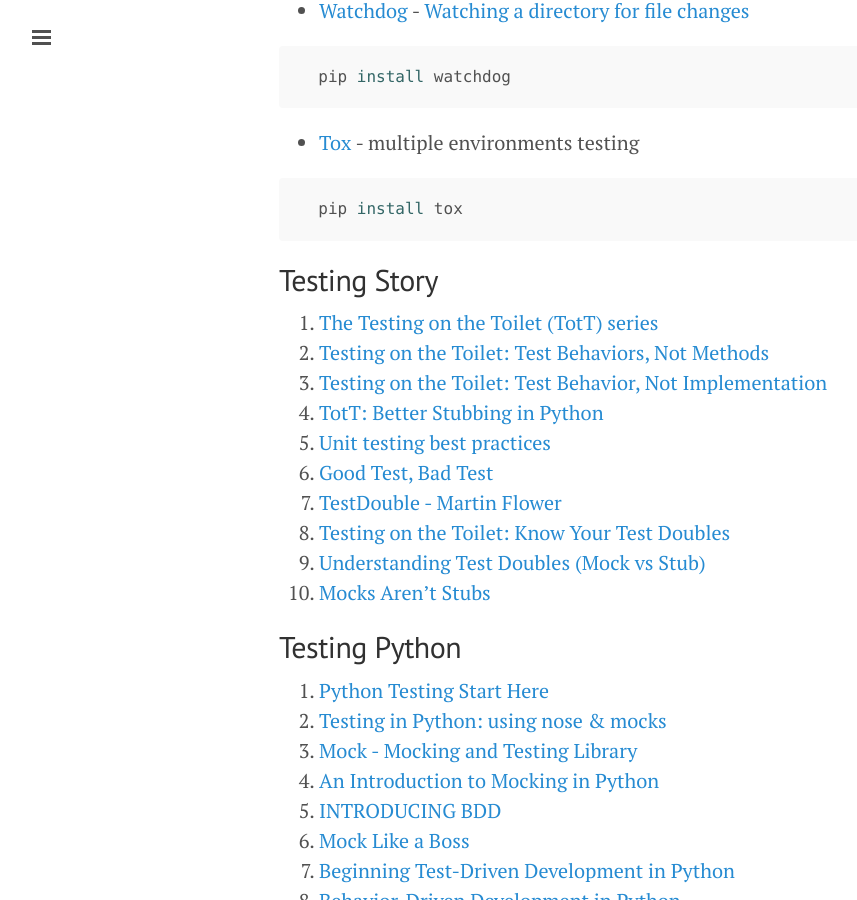
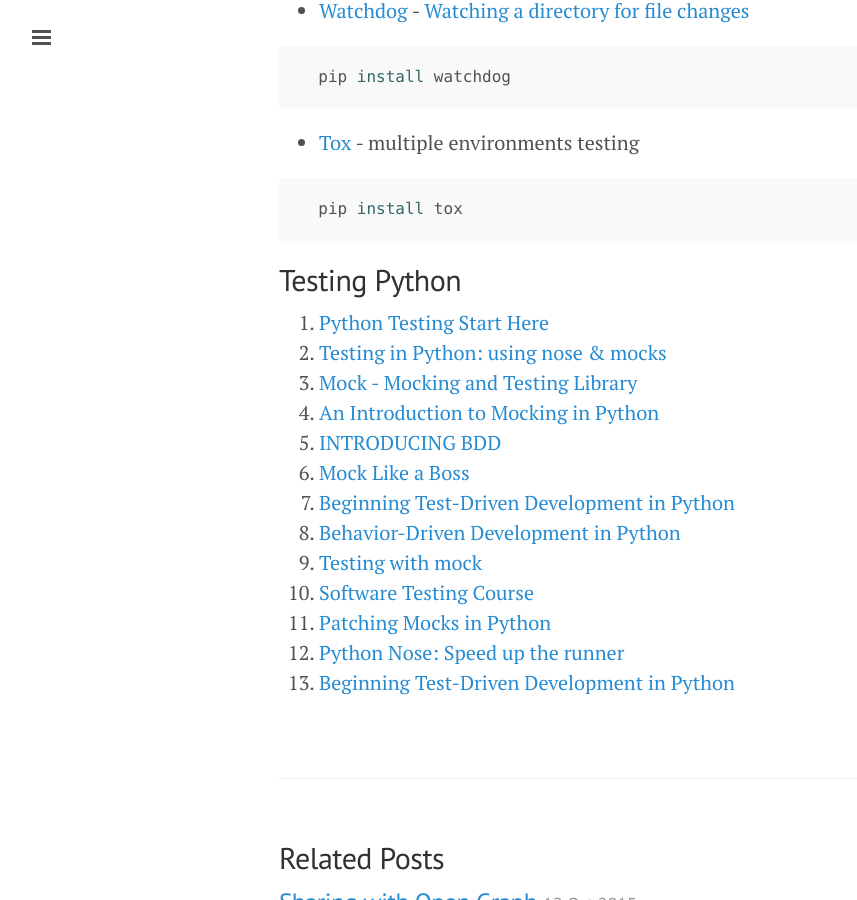
Before and after one commit to ibotdotout/ibotdotout.github.io, a Jekyll site: the page built from _posts/2014-07-11-python-testing.md, in a window 1280 px wide and 900 px high, scrolled down 4012 px. Shown: the whole window, without its empty margins (1-858 px from the left). Built offline with Jekyll 4.4.1, drawn with Linux system fonts in a browser that asks for light colours; Markdown is read by kramdown in place of the engine named in the settings.

Commit message:
Moving Testing Stroy to coding

````diff
--- a/_posts/2014-07-11-python-testing.md
+++ b/_posts/2014-07-11-python-testing.md
@@ -152,21 +152,6 @@ Cover - (Stmts - Miss)/Stmts * 100
   pip install tox
   ```
 
-## Testing Story
-1. [The Testing on the Toilet (TotT) series](http://googletesting.blogspot.com/search/label/TotT)
-2. [Testing on the Toilet: Test Behaviors, Not
-   Methods](http://googletesting.blogspot.com/2014/04/testing-on-toilet-test-behaviors-not.html)
-3. [Testing on the Toilet: Test Behavior, Not
-   Implementation](http://googletesting.blogspot.com/2013/08/testing-on-toilet-test-behavior-not.html)
-4. [TotT: Better Stubbing in Python](http://googletesting.blogspot.com/2007/01/better-stubbing-in-python.html)
-5. [Unit testing best practices](http://www.slideshare.net/nickokiss/unit-testing-best-practices)
-6. [Good Test, Bad Test](http://late.am/post/2015/04/20/good-test-bad-test.html)
-7. [TestDouble - Martin Flower](http://www.martinfowler.com/bliki/TestDouble.html)
-8. [Testing on the Toilet: Know Your Test Doubles](http://googletesting.blogspot.com/2013/07/testing-on-toilet-know-your-test-doubles.html)
-9. [Understanding Test Doubles (Mock vs Stub)](https://adamcod.es/2014/05/15/test-doubles-mock-vs-stub.html)
-10. [Mocks Aren't Stubs](http://martinfowler.com/articles/mocksArentStubs.html)
-
-
 ## Testing Python
 1. [Python Testing Start Here](http://pythontesting.net/start-here/)
 2. [Testing in Python: using nose & mocks](http://techblog.appnexus.com/2012/testing-in-python-using-nose-mocks/)
````
Also changed, not shown: _posts/2015-06-24-coding.md (+13 -0 lines).
